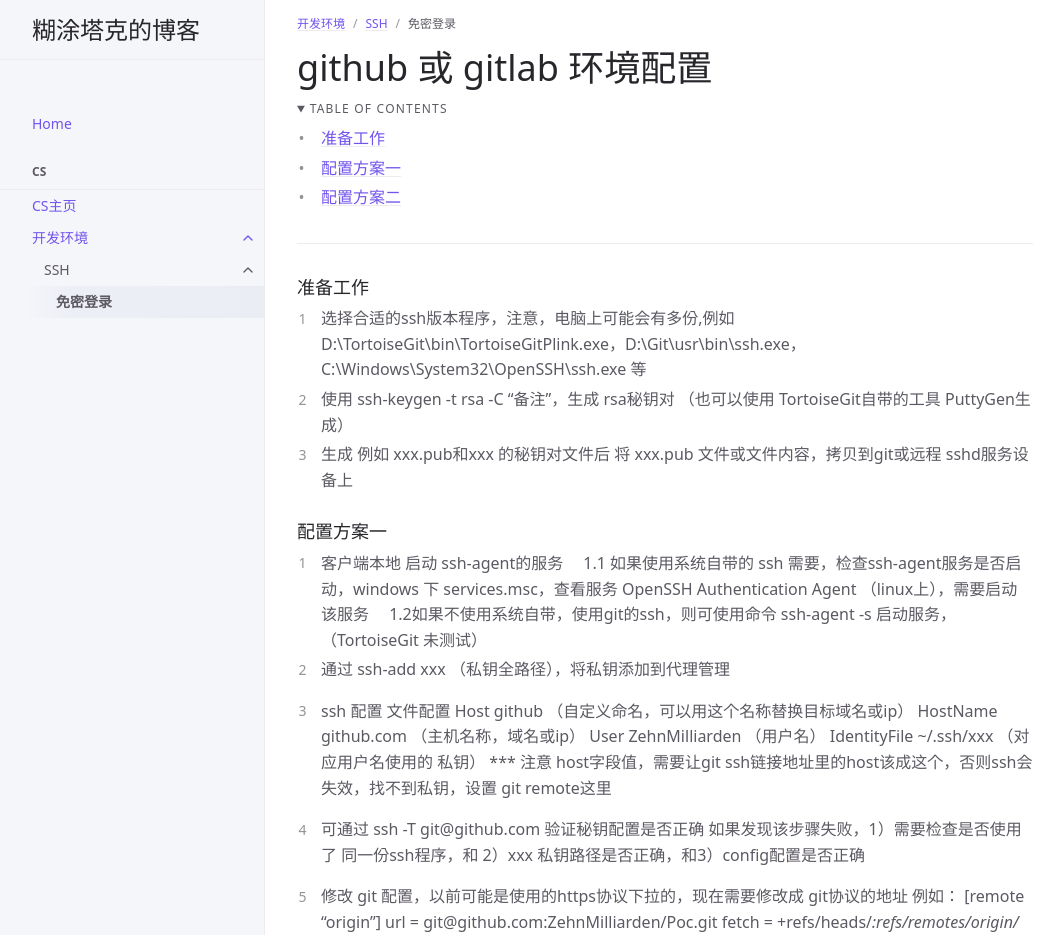
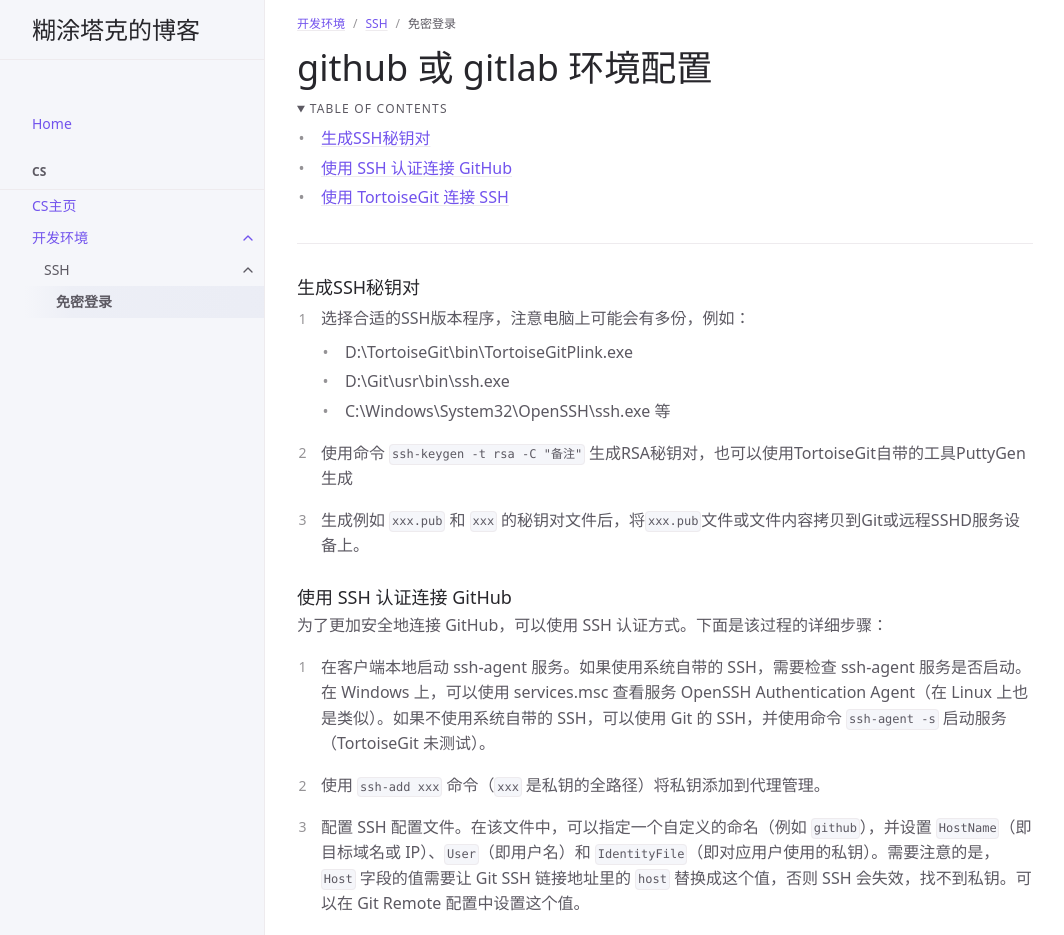
Before and after one commit to ZehnMilliarden/blog, a Jekyll site: the page built from _cs/dev/ssh/login-without-pass.md, in a window 1280 px wide and 1400 px high. Shown: the top 935 px of the window, without its empty margins (107-1171 px from the left). Built offline with Jekyll 4.4.1, drawn with Linux system fonts in a browser that asks for light colours; some of the changed text lies outside the part shown.

Commit message:
【_cs/dev/ssh/login-without-pass.md】文章格式调整

````diff
--- a/_cs/dev/ssh/login-without-pass.md
+++ b/_cs/dev/ssh/login-without-pass.md
@@ -23,40 +23,54 @@ permalink: /cs/dev/ssh/login-without-pass
 
 ---
 
-### 准备工作
-1. 选择合适的ssh版本程序，注意，电脑上可能会有多份,例如 D:\TortoiseGit\bin\TortoiseGitPlink.exe，D:\Git\usr\bin\ssh.exe，C:\Windows\System32\OpenSSH\ssh.exe 等
-2. 使用 ssh-keygen -t rsa -C "备注"，生成 rsa秘钥对 （也可以使用 TortoiseGit自带的工具 PuttyGen生成）
-3. 生成 例如 xxx.pub和xxx 的秘钥对文件后 将 xxx.pub 文件或文件内容，拷贝到git或远程 sshd服务设备上
+### 生成SSH秘钥对
+1. 选择合适的SSH版本程序，注意电脑上可能会有多份，例如：
+   - D:\TortoiseGit\bin\TortoiseGitPlink.exe
+   - D:\Git\usr\bin\ssh.exe
+   - C:\Windows\System32\OpenSSH\ssh.exe 等
 
-### 配置方案一
-1. 客户端本地 启动 ssh-agent的服务
-&emsp;1.1 如果使用系统自带的 ssh 需要，检查ssh-agent服务是否启动，windows 下 services.msc，查看服务 OpenSSH Authentication Agent （linux上），需要启动该服务
-&emsp;1.2如果不使用系统自带，使用git的ssh，则可使用命令 ssh-agent -s 启动服务，（TortoiseGit 未测试）
-2. 通过 ssh-add xxx （私钥全路径），将私钥添加到代理管理
-3. ssh 配置 文件配置
-Host github （自定义命名，可以用这个名称替换目标域名或ip）
-          HostName github.com （主机名称，域名或ip）
-          User ZehnMilliarden （用户名）
-          IdentityFile ~/.ssh/xxx （对应用户名使用的 私钥）
-    *** 注意 host字段值，需要让git ssh链接地址里的host该成这个，否则ssh会失效，找不到私钥，设置 git remote这里
+2. 使用命令 `ssh-keygen -t rsa -C "备注"` 生成RSA秘钥对，也可以使用TortoiseGit自带的工具PuttyGen生成
 
-4. 可通过 ssh -T git@github.com 验证秘钥配置是否正确
-      如果发现该步骤失败，1）需要检查是否使用了 同一份ssh程序，和 2）xxx 私钥路径是否正确，和3）config配置是否正确
+3. 生成例如 `xxx.pub` 和 `xxx` 的秘钥对文件后，将`xxx.pub`文件或文件内容拷贝到Git或远程SSHD服务设备上。
 
-5. 修改 git 配置，以前可能是使用的https协议下拉的，现在需要修改成 git协议的地址
-        例如：
-        [remote "origin"]
-        url = git@github.com:ZehnMilliarden/Poc.git
-        fetch = +refs/heads/*:refs/remotes/origin/*
+### 使用 SSH 认证连接 GitHub
 
-6. 如果使用  TortoiseGit 工具下拉代码或上传代码出现异常，例如 github No supported authentication methods available (server sent: 人 publickey)，可以检查下 TortoiseGit 配置使用的ssh文件版本
+为了更加安全地连接 GitHub，可以使用 SSH 认证方式。下面是该过程的详细步骤：
 
+1. 在客户端本地启动 ssh-agent 服务。如果使用系统自带的 SSH，需要检查 ssh-agent 服务是否启动。在 Windows 上，可以使用 services.msc 查看服务 OpenSSH Authentication Agent（在 Linux 上也是类似）。如果不使用系统自带的 SSH，可以使用 Git 的 SSH，并使用命令 `ssh-agent -s` 启动服务（TortoiseGit 未测试）。
+
+2. 使用 `ssh-add xxx` 命令（`xxx` 是私钥的全路径）将私钥添加到代理管理。
+
+3. 配置 SSH 配置文件。在该文件中，可以指定一个自定义的命名（例如 `github`），并设置 `HostName`（即目标域名或 IP）、`User`（即用户名）和 `IdentityFile`（即对应用户使用的私钥）。需要注意的是，`Host` 字段的值需要让 Git SSH 链接地址里的 `host` 替换成这个值，否则 SSH 会失效，找不到私钥。可以在 Git Remote 配置中设置这个值。
+
+4. 使用 `ssh -T git@github.com` 命令验证秘钥配置是否正确。如果验证失败，需要检查是否使用了同一份 SSH 程序，私钥路径是否正确以及配置文件是否正确。
+
+5. 修改 Git 配置。如果以前使用的是 HTTPS 协议拉取代码，现在需要修改成 Git 协议的地址。例如：
+
+   ```
+   [remote "origin"]
+   url = git@github.com:ZehnMilliarden/Poc.git
+   fetch = +refs/heads/*:refs/remotes/origin/*
+   ```
+
+6. 如果使用 TortoiseGit 工具拉取或上传代码出现异常，例如 GitHub 返回错误信息“no supported authentication methods available (server sent: publickey)”，可以检查 TortoiseGit 配置使用的 SSH 文件版本。
 
 <img src="{{site.cdn.cdn001}}/{{page.guid}}/1.png">
 
-### 配置方案二
-1. 通过puttygen将当前的私钥转为ppk格式(如果无法转换需要升级tortoisegit)
-2. 将设置 network 选项里 ssh client 设置为tortoisegitplink.exe
-3. 在git->remote 每个仓库地址的，puttykey设置为刚刚生成的ppk文件
-4. 运行Pageagent添加ppk文件
-5. 拉取新仓库时记得设置load putty key选项
+以上就是使用 SSH 认证连接 GitHub 的详细步骤。
+
+### 使用 TortoiseGit 连接 SSH
+
+下面是使用 TortoiseGit 连接 SSH 的步骤：
+
+1. 使用 puttygen 将当前的私钥转为 ppk 格式（如果无法转换需要升级 TortoiseGit）。
+
+2. 在 TortoiseGit 设置中，选择 Network 选项，将 SSH client 设置为 tortoisegitplink.exe。
+
+3. 在 Git 的 Remote 选项中，为每个仓库地址设置 puttykey，将其设置为刚刚生成的 ppk 文件。
+
+4. 运行 Pageant，添加 ppk 文件。
+
+5. 拉取新仓库时，记得设置 load putty key 选项。
+
+以上就是使用 TortoiseGit 连接 SSH 的全部步骤。
````
